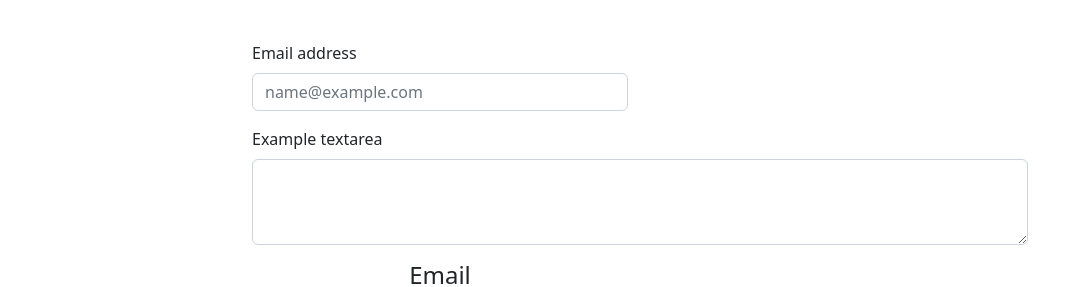
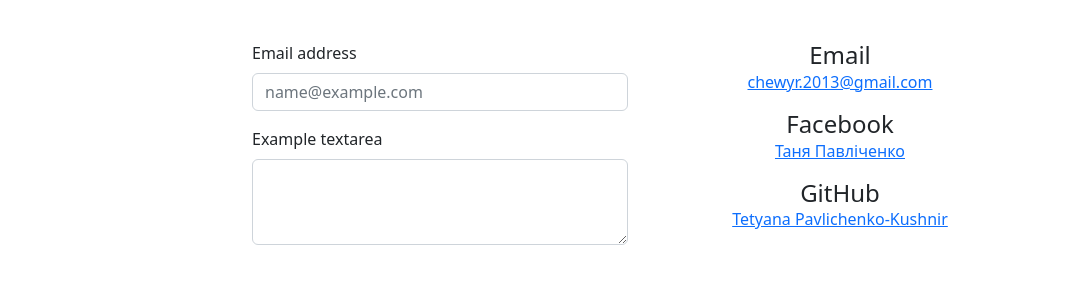
Before and after one commit to TetyanaPavlichenko/Aboutmeapp, a plain HTML site: page contact.html in a window 1280 px wide. Shown: the part 139-426 px from the top of the page, without its empty margins (0-1079 px from the left). Drawn offline with nearby package versions, Linux system fonts and the light colour scheme.

Commit message:
Update contact.html

```diff
--- a/contact.html
+++ b/contact.html
@@ -52,13 +52,15 @@
       <div class="content">
 <h1 class="mb-5"> Let's get in touch!</h1>
 <div class="row">
-<div class="col-6 mb-3">
+  <div class="col-6">
+<div class="mb-3">
   <label for="exampleFormControlInput1" class="form-label">Email address</label>
   <input type="email" class="form-control" id="exampleFormControlInput1" placeholder="name@example.com">
 </div>
 <div class="mb-3">
   <label for="exampleFormControlTextarea1" class="form-label">Example textarea</label>
   <textarea class="form-control" id="exampleFormControlTextarea1" rows="3"></textarea>
+</div>
 </div>
 <div class="col-6">
 <h3>Email</h3>
```
